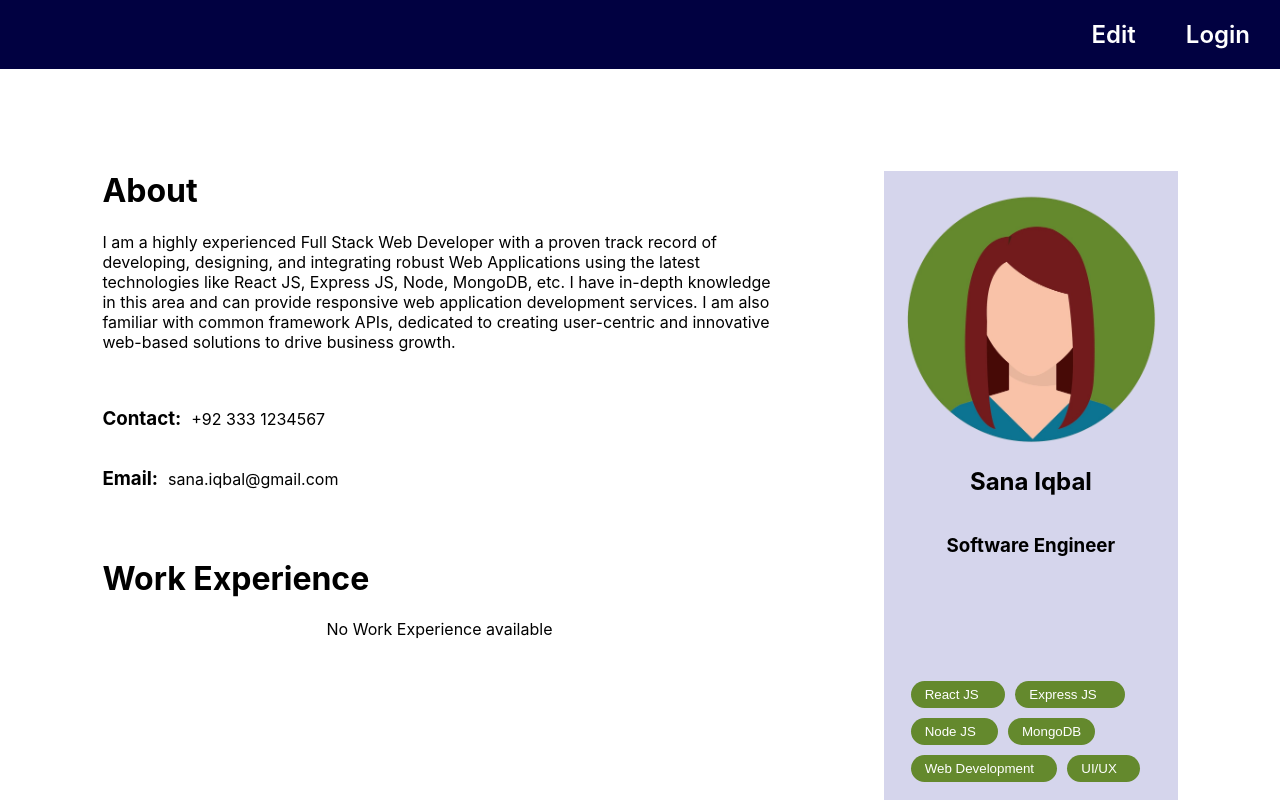
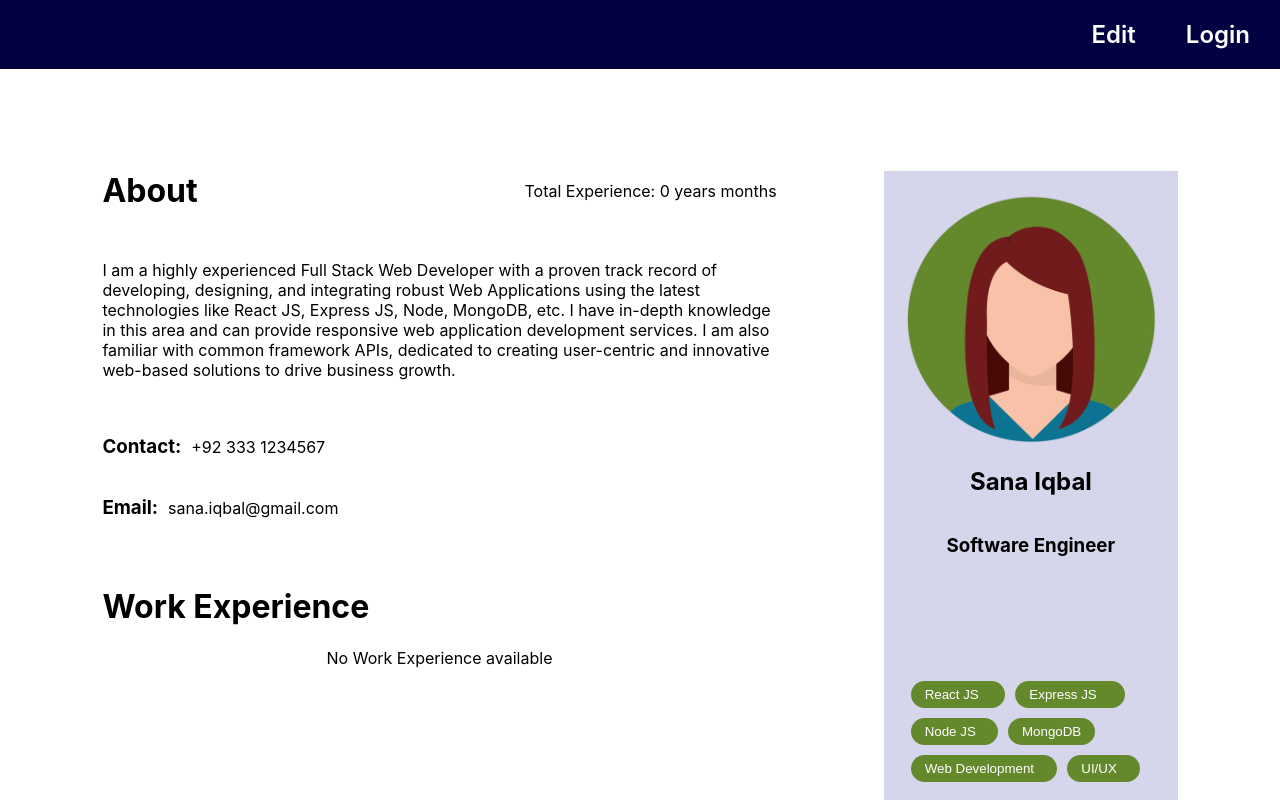
Before and after one commit to Sanaiqbal-dev/portfolio-project-react, a React (Create React App) app in the folder portfolio-project-react/: page / in a window 1280 px wide. Shown: the top 800 px of the page. Built offline with nearby package versions, Linux system fonts and the light colour scheme.

Commit message:
Task 103 in progress

```diff
--- a/portfolio-project-react/src/components/About/About.jsx
+++ b/portfolio-project-react/src/components/About/About.jsx
@@ -3,14 +3,17 @@ import React, { useState } from "react";
 import {ABOUT, ABOUT_HEADING, CONTACT, CONTACT_HEADING, EMAIL, EMAIL_HEADING, LABEL_CONTACT, LABEL_EMAIL} from "./constants"
 import styles from "./About.module.css";
 
-const About = ({isEdit}) => {
+const About = ({ isEdit, totalExp }) => {
   const [aboutContent, setAboutContent] = useState(ABOUT);
   const [phone, setPhone] = useState(CONTACT);
   const [email, setEmail] = useState(EMAIL);
 
   return (
     <div>
-      <h1 className={styles.titleAbout}>{ABOUT_HEADING}</h1>
+      <div className={styles.aboutHeader}>
+        <h1 className={styles.titleAbout}>{ABOUT_HEADING}</h1>
+        <label>Total Experience: {totalExp[0]} years {totalExp[1] >0 && totalExp[1] } months</label>
+      </div>
       {isEdit ? (
         <textarea
           className={styles.aboutTextArea}
@@ -20,7 +23,7 @@ const About = ({isEdit}) => {
           }}
         />
       ) : (
-        <p>{aboutContent}</p>
+        <p className={styles.aboutContent}>{aboutContent}</p>
       )}
 
       <br />
--- a/portfolio-project-react/src/components/About/About.module.css
+++ b/portfolio-project-react/src/components/About/About.module.css
@@ -1,13 +1,24 @@
 .titleAbout {
   margin-top: 0;
+  display: contents;
 }
 .aboutTextArea {
   width: 100%;
   height: 100px;
   resize: none;
   padding: 10px;
+  margin-top: 50px;
 }
 .inlineDiv {
   display: inline-block;
   padding-right: 10px;
 }
+.aboutHeader{
+  width: 100%;
+  display: flex;
+  justify-content: space-between;
+  align-items: center;
+}
+.aboutContent{
+  margin-top: 50px;
+}
--- a/portfolio-project-react/src/components/Details/Details.jsx
+++ b/portfolio-project-react/src/components/Details/Details.jsx
@@ -1,13 +1,24 @@
 import styles from "./Details.module.css";
 import About from "../About/About";
 import WorkExp from "../WorkExp/WorkExp";
+import { useState } from "react";
 
 const Details = ({ isEdit }) => {
+  const [totalExp, setTotalExp] = useState([0,0]);
+
+  const UpdateTotalExperience = (totalExpRcvd) => {
+    setTotalExp(totalExpRcvd);
+  };
+
   return (
     <div className={styles.detailsSection}>
-      <About isEdit={isEdit} />
+      <About isEdit={isEdit} totalExp={totalExp} />
 
-      <WorkExp isEdit={isEdit} />
+      <WorkExp
+        isEdit={isEdit}
+        totalExp={totalExp}
+        onUpdateTotalExp={UpdateTotalExperience}
+      />
     </div>
   );
 };
--- a/portfolio-project-react/src/components/WorkExp/WorkExp.jsx
+++ b/portfolio-project-react/src/components/WorkExp/WorkExp.jsx
@@ -21,7 +21,7 @@ import WorkExpItem from "../WorkExpItem/WorkExpItem";
 import styles from "./WorkExp.module.css";
 import moment from "moment";
 
-const WorkExp = ({ isEdit }) => {
+const WorkExp = ({ isEdit, totalExp, onUpdateTotalExp }) => {
   const [showExperienceForm, setShowExperienceForm] = useState(false);
   const [expList, setExpList] = useState([]);
   const [compName, setCompName] = useState("");
@@ -29,6 +29,8 @@ const WorkExp = ({ isEdit }) => {
   const [endDate, setEndDate] = useState("");
   const [isCurrentEmp, setIsCurrentEmp] = useState(false);
   const [jobDescription, setJobDescription] = useState("");
+
+  const [totalExpValue, setTotalExpValue] = useState(totalExp);
 
   const SubmitWorkExpForm = (e) => {
     e.preventDefault();
@@ -87,8 +89,39 @@ const WorkExp = ({ isEdit }) => {
     setExpList([...updatedList]);
   };
 
+  const calculateTotalExp = () => {
+    const daysArray = expList.map((item) => {
+      return calculateNoOfdays(item.startDate, item.endDate);
+    });
+
+    const totalExpInDays = daysArray.reduce(
+      (previousValue, currentValue, index) => previousValue + currentValue,
+      0
+    );
+
+    console.log("total days are : ", totalExpInDays)
+
+    const years = Math.floor(totalExpInDays / 365);
+
+    const remDays = totalExpInDays % 365;
+
+    const months = Math.floor(remDays/30);
+
+
+    console.log("years: ",years,"  months:",months);
+
+    onUpdateTotalExp([years, months]);
+
+  };
+  const calculateNoOfdays = (date1, date2) => {
+    return (
+      (new Date(date2).getTime() - new Date(date1).getTime()) /
+      (1000 * 3600 * 24)
+    );
+  };
   useEffect(() => {
     setShowExperienceForm(false);
+    calculateTotalExp();
   }, [isEdit]);
 
   return (
```
